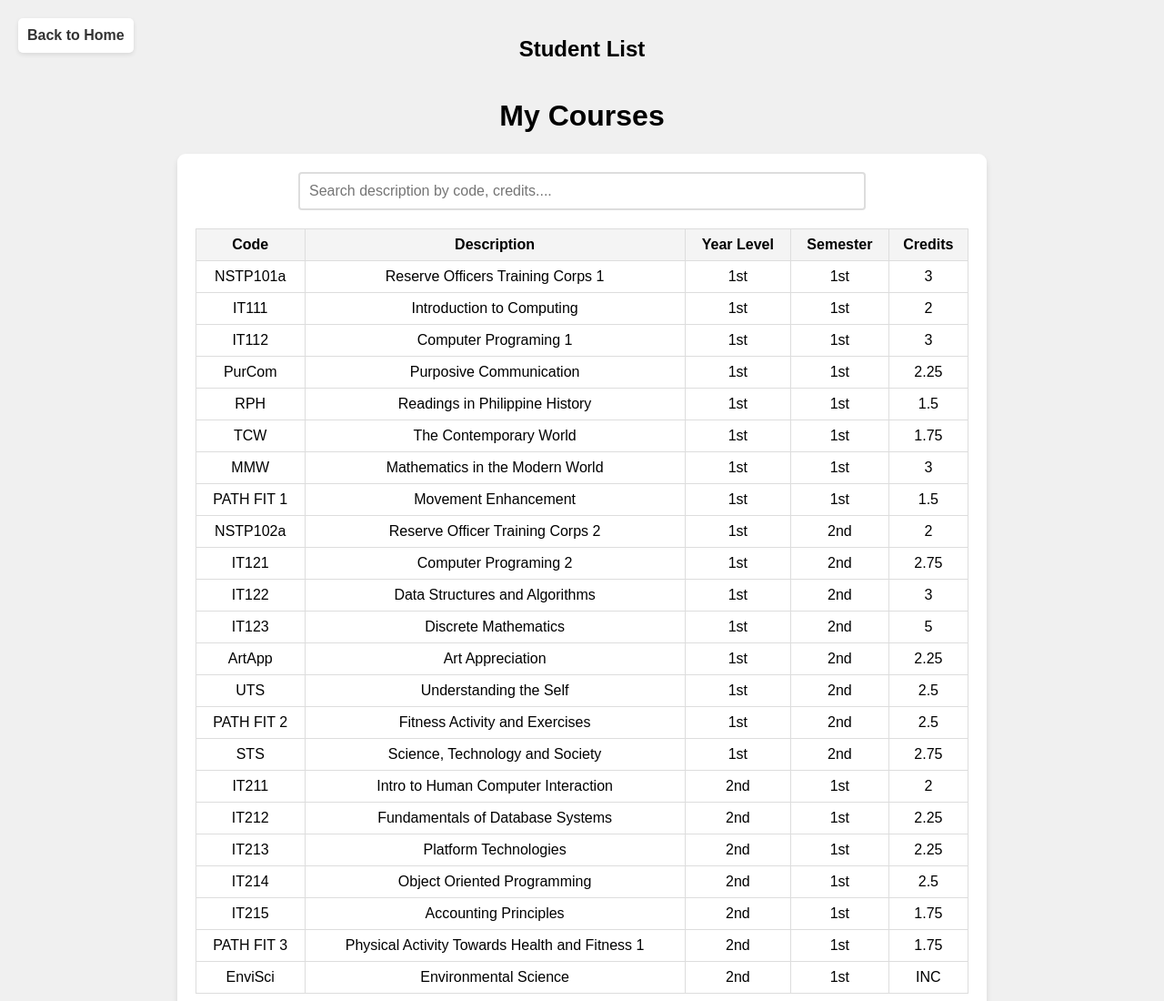
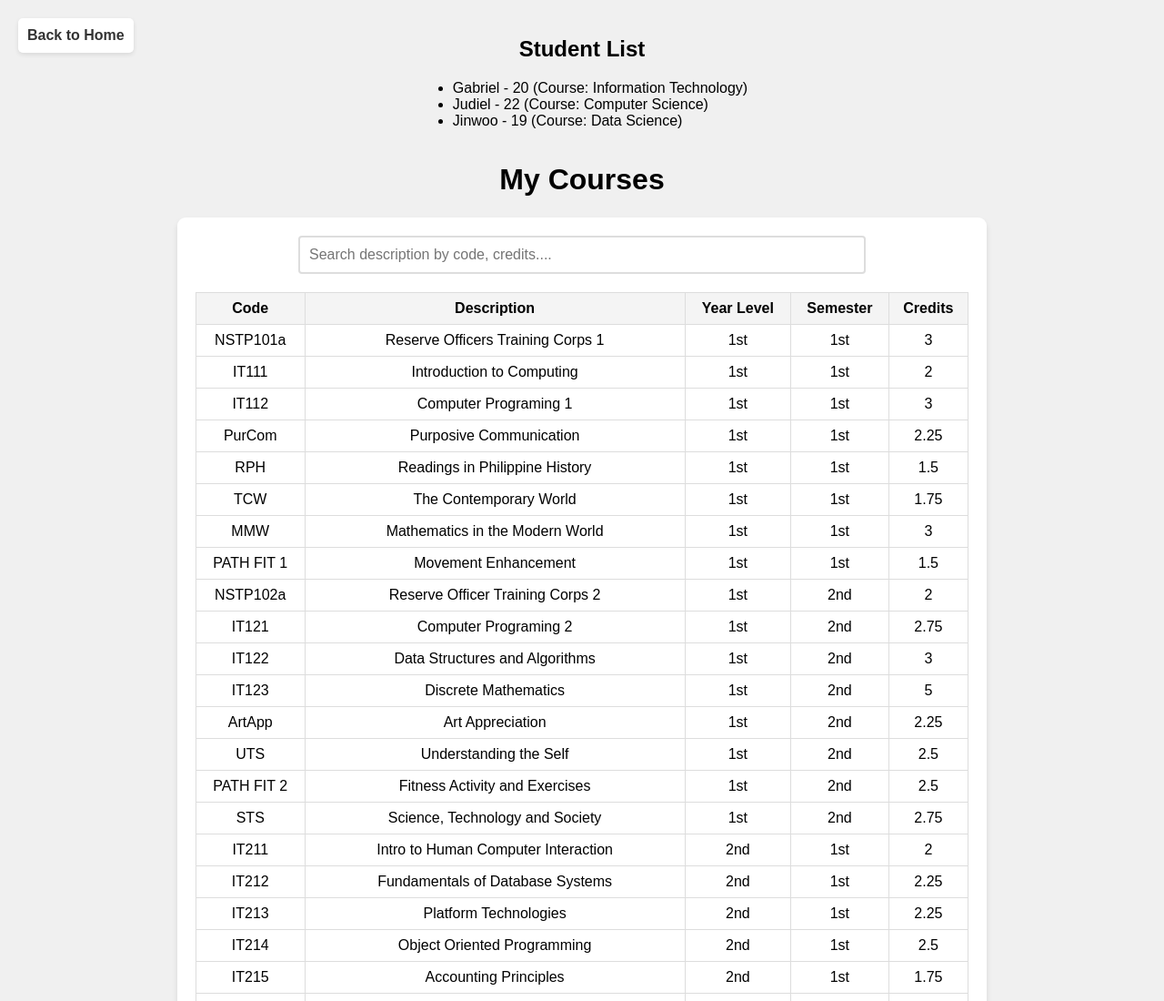
Before and after one commit to llacuna750/courses.json, a plain HTML site: page index.html in a window 1280 px wide. Shown: the top 1100 px of the page at 91% size. Drawn offline with Linux system fonts and the light colour scheme.

Commit message:
Update index.html

```diff
--- a/index.html
+++ b/index.html
@@ -69,6 +69,11 @@
             background-color: #f4f4f4;
             font-weight: bold;
         }
+
+        h2 {
+            text-align: center;
+        }
+
     </style>
 </head>
 <body>
@@ -107,7 +112,7 @@
     </div>
 
     <script>
-         // Replace with your JSON file URL
+        // Replace with your JSON file URL
         const jsonURL = "https://raw.githubusercontent.com/llacuna750/courses.json/refs/heads/main/students.json";
 
         fetch(jsonURL)
@@ -115,15 +120,15 @@
             .then(data => {
                 let studentList = document.getElementById("student-list");
 
-                // Check if JSON contains 'students' array
-                if (data.students && Array.isArray(data.students)) {
-                    data.students.forEach(student => {
+                // Check if JSON contains 'Courses' array
+                if (data.Courses && Array.isArray(data.Courses)) {
+                    data.Courses.forEach(student => {
                         let listItem = document.createElement("li");
                         listItem.textContent = `${student.name} - ${student.age} (Course: ${student.course})`;
                         studentList.appendChild(listItem);
                     });
                 } else {
-                    console.error("Expected 'students' array but got:", data);
+                    console.error("Expected 'Courses' array but got:", data);
                 }
             })
             .catch(error => console.error("Error fetching JSON:", error));
```
